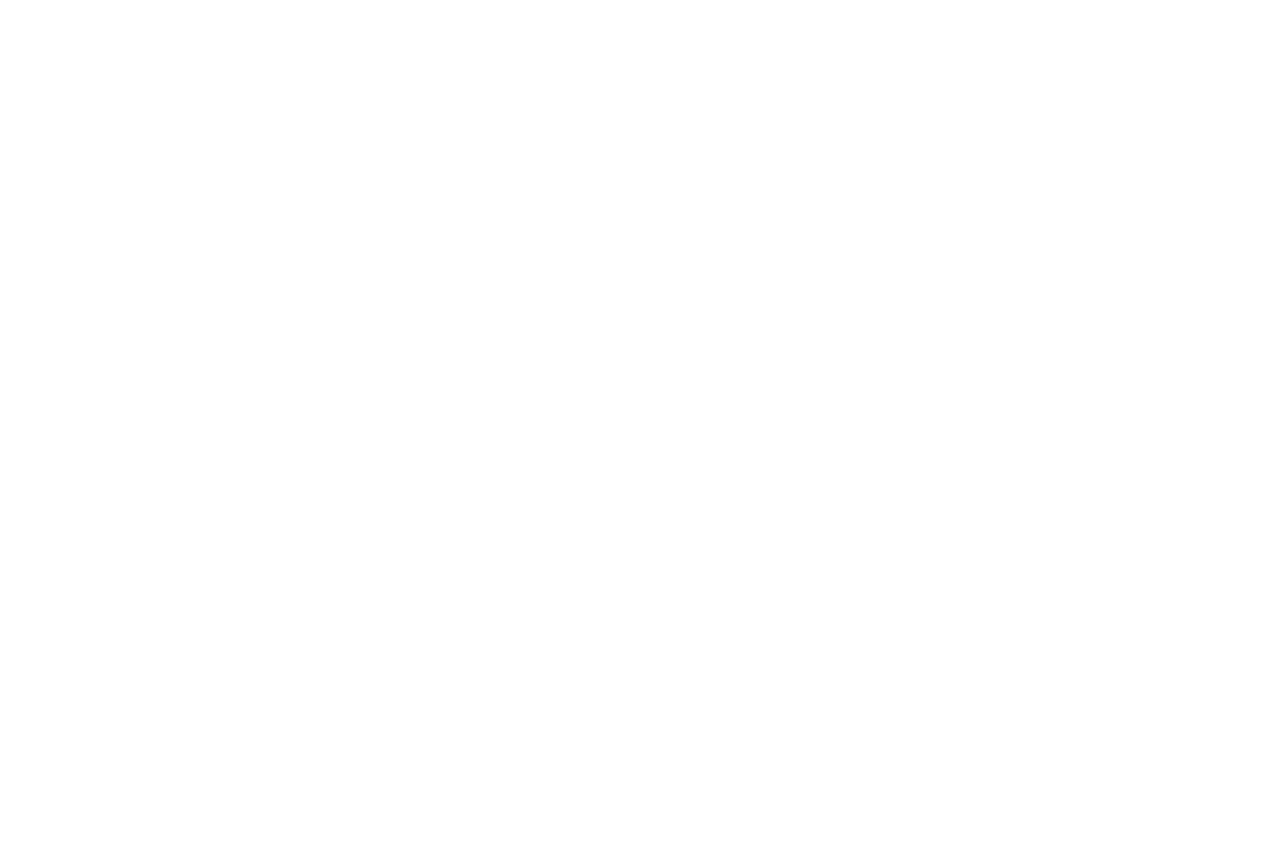
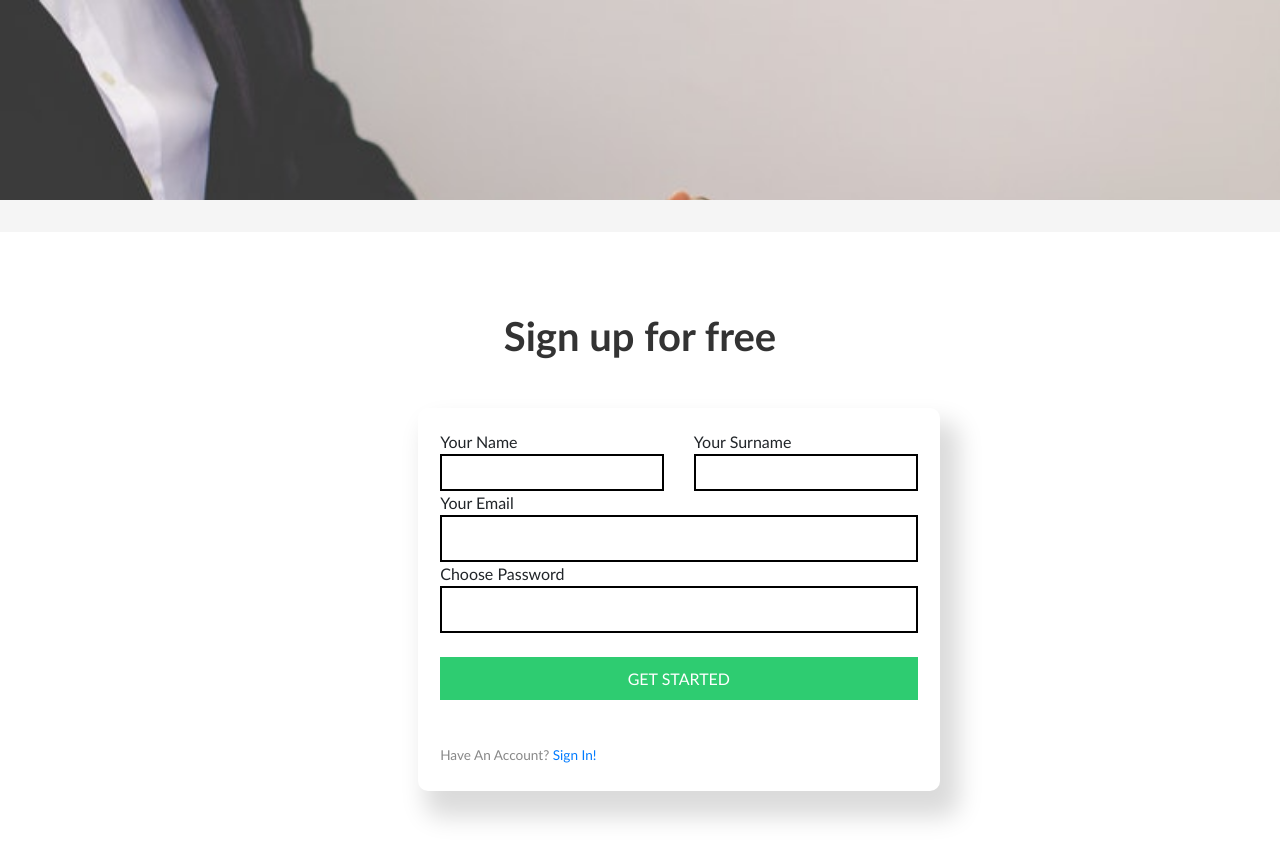
Before and after one commit to Ndu-Systems/worldwidecash, an Angular app in the folder test-app/: page /Get-Started in a window 1280 px wide. Before the commit this address led to /. Shown: the top 860 px of the page. Before the commit the page ends 800 px from the top, so only its background shows below. Built offline with nearby package versions, Linux system fonts and the light colour scheme.

Commit message:
User Registration Form and redirect Work in Progress

```diff
--- /dev/null
+++ b/test-app/src/app/Models/Register.ts
@@ -0,0 +1,12 @@
+export class Register {
+    id: string;
+    name:string;
+    surname:string;
+    email:string;
+    cell:string;
+    password:string;
+    bankname:string;
+    accountType:string;
+    branch:string;
+    status:string;
+}
--- a/test-app/src/app/user-login/user-login.component.html
+++ b/test-app/src/app/user-login/user-login.component.html
@@ -3,7 +3,6 @@
 
 <div class="services-breadcrumb">
     <div class="inner_breadcrumb">
-
 
     </div>
 </div>
@@ -14,8 +13,8 @@
       </div>
       <div class="inner_sec_info_wthree_agile">
           <div class="row">
-              <div class="col-sm-4"></div>
-              <div class="col-sm-4">
+              <!-- <div class="col-md-4"></div> -->
+              <div class="col-md-4 offset-4">
                   <div class="newsletter">
                       <label>Email</label><br>
                       <input class="email" type="email" [(ngModel)]="email" placeholder="Your email..." required=""><br><br>
@@ -28,8 +27,11 @@
                       </p>
                   </div>
               </div>
-
-              <div class="col-sm-4"></div>
+              <div class="col-sm-4">
+                  <div class="row">
+                      <p>Dont Have An Account? <a href="Get-Started">Get Started!</a></p>
+                  </div>
+              </div>
           </div>
 
 
--- /dev/null
+++ b/test-app/src/app/user-registration/Register.service.ts
@@ -0,0 +1,31 @@
+import { Register } from './../Models/Register';
+import { Injectable } from '@angular/core';
+import { HttpClient } from '@angular/common/http';
+import {  Response } from "@angular/http";
+import {Observable} from 'rxjs';
+import 'rxjs/add/operator/map';
+
+
+@Injectable()
+export class RegisterService {
+readonly rootUrl = 'http://localhost:8080/worldwidecash/api';
+
+constructor(private http: HttpClient) { }
+
+registerUser(reg: Register){
+    const body: Register = {
+        id : reg.id,
+        name : reg.name,
+        surname : reg.surname,
+        email : reg.email,
+        password : reg.password,
+        cell: '',
+        bankname: '',
+        accountType: '',
+        branch:'',
+        status: 'active'
+    }
+    return this.http.post(this.rootUrl + '/Reg.php', body);
+}
+
+}
--- /dev/null
+++ b/test-app/src/app/user-registration/user-registration.component.html
@@ -0,0 +1,47 @@
+<div class="inner_banner">
+</div>
+<div class="services-breadcrumb">
+    <div class="inner_breadcrumb">
+    </div>
+</div>
+<div class="banner_bottom">
+  <div class="container">
+      <div class="tittle_head">
+          <h3 class="tittle">Sign up for free <span></span></h3>
+      </div>
+      <div class="inner_sec_info_wthree_agile">
+          <div class="inner_sec_info_wthree_agile">
+              <div class="form">
+          <div class="row">
+
+              <div class="col-sm-6">
+                  <label>Your Name</label><br>
+                  <input type="text" name="Name"   #Name="ngModel" class="myInput" [(ngModel)]="register.name" />
+              </div>
+              <div class="col-sm-6">
+                  <label>Your Surname</label><br>
+                  <input type="text"  name="Surname"   #Surname="ngModel" class="myInput" [(ngModel)]="register.surname" />
+              </div>
+                  <div class="col-sm-12">
+                      <label>Your Email</label><br>
+                      <input type="email"  name="Email"   #Email="ngModel" class="myInput" [(ngModel)]="register.email" />
+                  </div>
+                  <div class="col-sm-12">
+                      <label>Choose Password</label><br>
+                      <input type="password"  name="Password"   #Password="ngModel" class="myInput" [(ngModel)]="register.password" />
+                  </div>
+                  <div class="col-sm-12">
+                      <label></label><br>
+                      <input type="button" value="GET STARTED" class="myInput btn-submit" ng-click="Join()" style="background:#2ecc71; color:white; border: none" />
+                  </div>
+                  <div class="col-sm-12">
+                      <label></label><br>
+                      <h4 class="message">  {{message}}</h4>
+                      <p>Have An Account? <a href="">Sign In!</a></p>
+                  </div>
+          </div>
+      </div>
+  </div>
+</div>
+</div>
+</div>
--- /dev/null
+++ b/test-app/src/app/user-registration/user-registration.component.ts
@@ -0,0 +1,51 @@
+import { RegisterService } from './Register.service';
+import { Component, OnInit } from '@angular/core';
+import { Register } from '../Models/Register';
+import { NgForm } from '@angular/forms';
+import { Router } from '@angular/router';
+
+@Component({
+  selector: 'app-user-registration',
+  templateUrl: './user-registration.component.html',
+  styleUrls: ['./user-registration.component.css']
+})
+export class UserRegistrationComponent implements OnInit {
+
+
+  register: Register;
+  constructor(private regisitserService: RegisterService,private router:Router) { }
+
+  ngOnInit() {
+    this.resetForm();
+  }
+  resetForm(form?:NgForm): any {
+     if(form!= null)
+      form.reset();
+
+      this.register = {
+        id : '',
+        name :'',
+        surname : '',
+        email : '',
+        password : '',
+        cell: '',
+        bankname: '',
+        accountType: '',
+        branch:'',
+        status: ''
+      }
+  }
+
+  OnSubmit(form: NgForm){
+    this.regisitserService.registerUser(form.value).subscribe((data: any)=>{
+      if(data.Succeed == true){
+        this.resetForm(form);
+        this.router.navigate(['']);
+      }
+      else{
+        this.router.navigate(['Get-Started']);
+      }
+    })
+  }
+
+}
```
Also changed, not shown: test-app/src/app/app.module.ts (+8 -5 lines), test-app/src/app/user-registration/user-registration.component.css (added), 2 other files (tests, documents, lock files or other folders).
